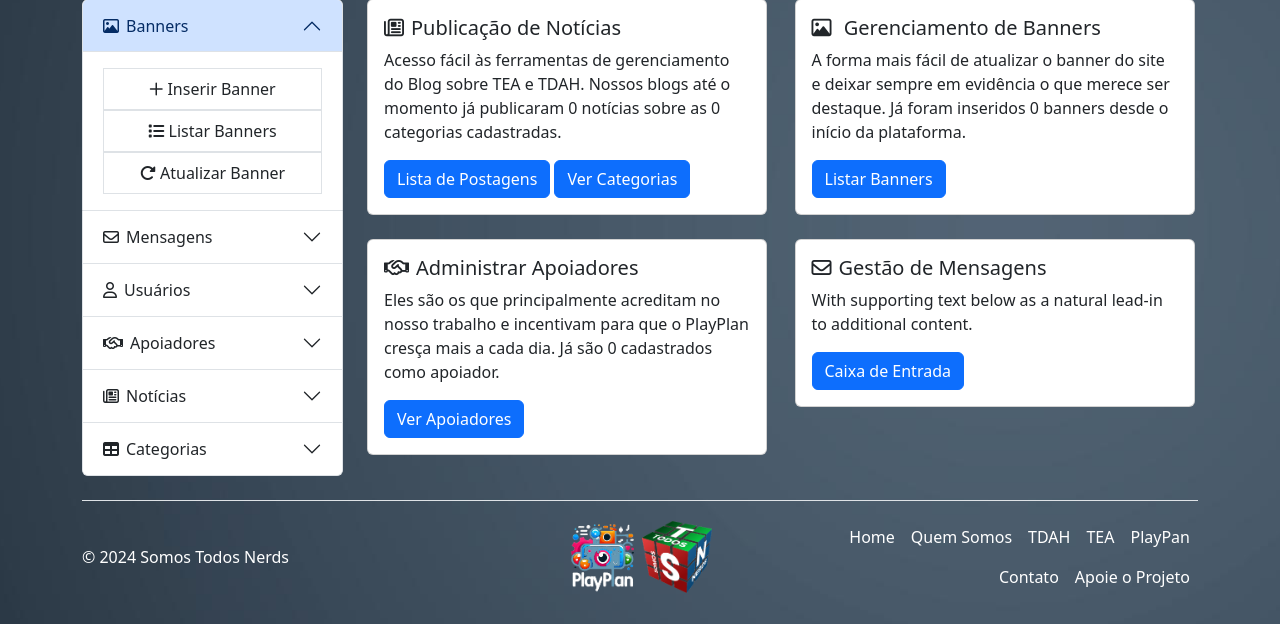
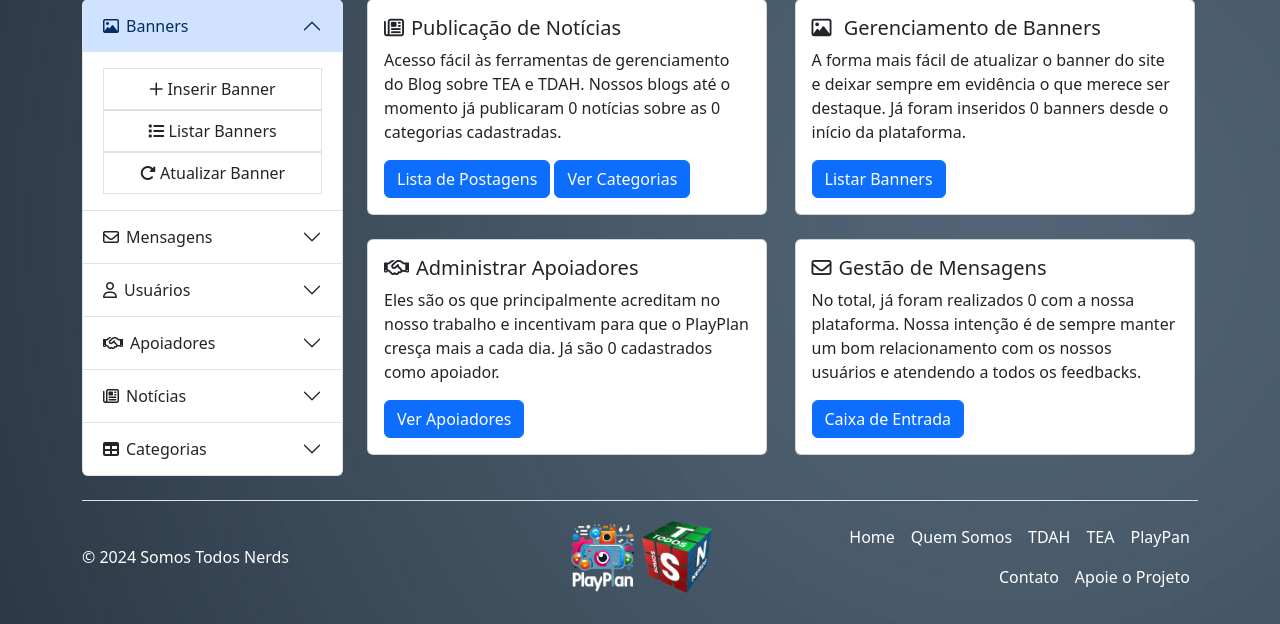
Before and after one commit to gwpoliveira/playplan, a Django app: page /paineladm/ in a window 1280 px wide. Shown: the part 169-793 px from the top of the page. Run offline with Django 5.2, Linux system fonts and the light colour scheme; the visitor is signed in with stand-in values (Sample User, id 1); data that the repository does not hold is empty; some libraries are stand-ins or nearby versions.

Commit message:
modified:   project/views.py 	modified:   templates/administration/painel_adm.html

```diff
--- a/project/views.py
+++ b/project/views.py
@@ -1,7 +1,7 @@
 from django.http import Http404
 from django.views.generic import TemplateView
 from django.contrib.auth.models import User
-from administration.models import CarouselImage, Apoiador, BlogPost, Category
+from administration.models import CarouselImage, Apoiador, BlogPost, Category, Contato
 from administration.forms import ApoiadorForm
 from django.contrib.auth.forms import UserChangeForm
 from django.contrib.auth.mixins import LoginRequiredMixin
@@ -62,11 +62,13 @@ class PainelAdm(LoginRequiredMixin, TemplateView):
         num_blogpost = BlogPost.objects.count()
         num_carousel = CarouselImage.objects.count()
         num_category = Category.objects.count()
+        num_contatos = Contato.objects.count()
 
         context['num_apoiadores'] = num_apoiadores
         context['num_carousel'] = num_carousel
         context['num_blogpost'] = num_blogpost
         context['num_category'] = num_category
+        context['num_contatos'] = num_contatos
         return context
 
 class QuemSomos(TemplateView):
--- a/templates/administration/painel_adm.html
+++ b/templates/administration/painel_adm.html
@@ -46,7 +46,7 @@
         <div class="card" style="width: 25rem;">
             <div class="card-body">
                 <h5 class="card-title"><i class="fa-regular fa-envelope"></i><span class="dist"></span>Gestão de Mensagens</h5>
-                <p class="card-text">With supporting text below as a natural lead-in to additional content.</p>
+                <p class="card-text">No total, já foram realizados {{num_contatos}} com a nossa plataforma. Nossa intenção é de sempre manter um bom relacionamento com os nossos usuários e atendendo a todos os feedbacks.</p>
                 <a href="#" class="btn btn-primary">Caixa de Entrada</a>
             </div>
         </div>
```
